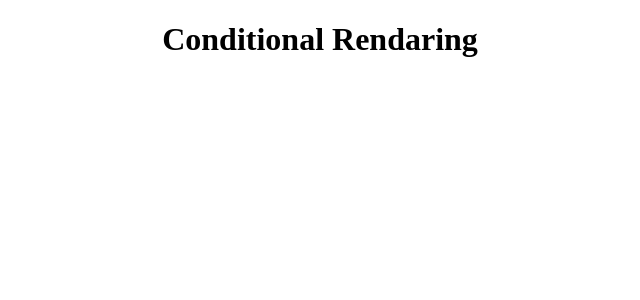
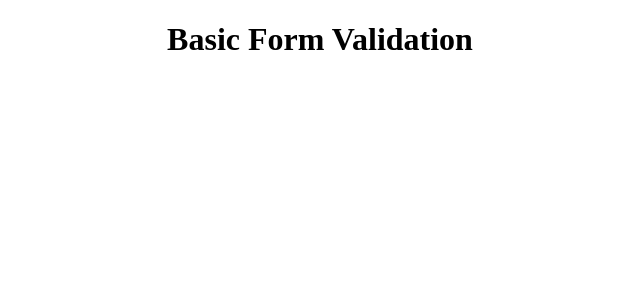
Before and after one commit to sangampshinde/LearnReactJS, a React (Create React App) app: page / in a window 1280 px wide. Shown: the top 300 px of the page, without its empty margins (320-960 px from the left). Built offline with nearby package versions, Linux system fonts and the light colour scheme.

Commit message:
basic form validation

```diff
--- a/src/App.js
+++ b/src/App.js
@@ -1,15 +1,11 @@
 import React, { useState } from 'react';
-import Profile from './components/Profile';
+
 
 function App() {
 
-
-
-
   return (
     <div className='App'>
-      <h1>Conditional Rendaring</h1>
-
+      <h1>Basic Form Validation</h1>
 
     </div>
   );
@@ -19,6 +15,18 @@ export default App;
 
 
 
+// import React, { useState } from 'react';
+// import Profile from './components/Profile';
+
+// function App() {
+//   return (
+//     <div className='App'>
+//       <h1>Conditional Rendaring</h1>
+//       <Profile></Profile>
+//     </div>
+//   );
+// }
+// export default App;
 
 
 
--- a/src/components/Profile.js
+++ b/src/components/Profile.js
@@ -1,11 +1,41 @@
-import React from 'react'
+import React, { useState } from "react";
 
 function Profile() {
+
+  const [loggedIn, setLoggedIn] = useState(false);
+
   return (
-    <div>
-      <h1>Profile Component</h1>
-    </div>
-  )
+          <div>
+           {loggedIn ? <h1>Profile Anil</h1>: <h1>Profile sangam</h1>}
+          </div>
+        );
 }
 
-export default Profile
+export default Profile;
+
+
+
+// this method is not recommended to use
+// import React, { useState } from "react";
+
+// function Profile() {
+//   const [loggedIn, setLoggedIn] = useState(true);
+
+//   if (loggedIn) {
+//     return (
+//       <div>
+//         <h1>Profile Anil</h1>
+//       </div>
+//     );
+//   } else {
+//     return (
+//       <div>
+//         <h1>Profile sangam</h1>
+//       </div>
+//     );
+//   }
+
+
+// }
+
+// export default Profile;
```
